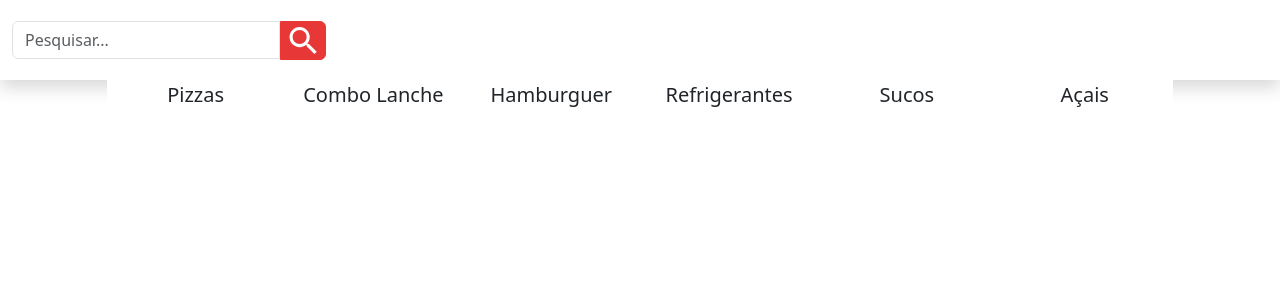
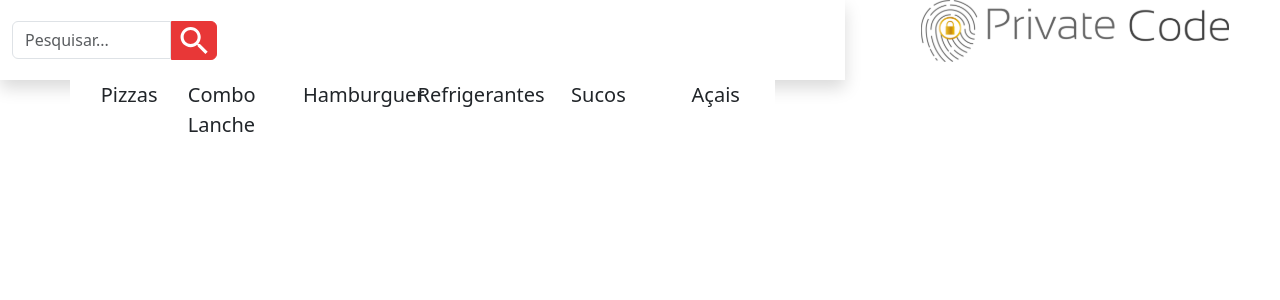
Before and after one commit to CaioAugustoHD/Desafio-front-end, a React (Vite) app: page / in a window 1280 px wide. Shown: the top 300 px of the page. Built offline with nearby package versions, Linux system fonts and the light colour scheme.

Commit message:
feat: Componente Shopping (offcanvas)

```diff
--- a/index.html
+++ b/index.html
@@ -1,12 +1,18 @@
 <!DOCTYPE html>
 <html lang="pt-br">
+
 <head>
   <meta charset="UTF-8" />
   <meta name="viewport" content="width=device-width, initial-scale=1.0" />
   <title>Desafio FrontEnd</title>
 </head>
+
 <body>
   <div id="root"></div>
   <script type="module" src="/src/main.tsx"></script>
+  <script src="https://cdn.jsdelivr.net/npm/bootstrap@5.3.0-alpha1/dist/js/bootstrap.bundle.min.js"
+    integrity="sha384-w76AqPfDkMBDXo30jS1Sgez6pr3x5MlQ1ZAGC+nuZB+EYdgRZgiwxhTBTkF7CXvN"
+    crossorigin="anonymous"></script>
 </body>
+
 </html>
--- a/src/App.tsx
+++ b/src/App.tsx
@@ -1,11 +1,18 @@
 import { Header } from "./components/Header";
 import { Menu } from "./components/Menu";
+import { Shopping } from "./components/Shopping";
 
 export function App() {
   return (
-    <>
-      <Header/>
-      <Menu />
-    </>
+    <div className="row">
+      <div className="col-12 col-lg-8">
+        <Header />
+        <Menu />
+      </div>
+      <div className="col-4">
+        <Shopping />
+      </div>
+    </div>
+
   )
 }
--- a/src/components/Header/index.tsx
+++ b/src/components/Header/index.tsx
@@ -9,6 +9,7 @@ export function Header() {
                         <img className="h-75" src={searchIcon} />
                     </button>
                 </form>
+                <button className="btn btn-primary d-lg-none" type="button" data-bs-toggle="offcanvas" data-bs-target="#offcanvasResponsive" aria-controls="offcanvasResponsive">cart</button>
             </header>
     )
 }
--- /dev/null
+++ b/src/components/Shopping/index.tsx
@@ -0,0 +1,17 @@
+import logo from "../../assets/logo.svg"
+
+export function Shopping() {
+
+    return (
+        <>
+            <div className="offcanvas-lg offcanvas-end" tabindex="-1" id="offcanvasResponsive" aria-labelledby="offcanvasResponsiveLabel">
+                <div className="offcanvas-header">
+                    <button type="button" className="btn-close" data-bs-dismiss="offcanvas" data-bs-target="#offcanvasResponsive" aria-label="Close"></button>
+                </div>
+                <div className="offcanvas-body d-flex flex-column align-items-center">
+                    <img className="img-fluid w-75" src={logo} alt="Private Code" />
+                </div>
+            </div>
+        </>
+    )
+}
```
Also changed, not shown: src/assets/logo.svg (added). Lines whose indentation alone changed are shown as unchanged.
